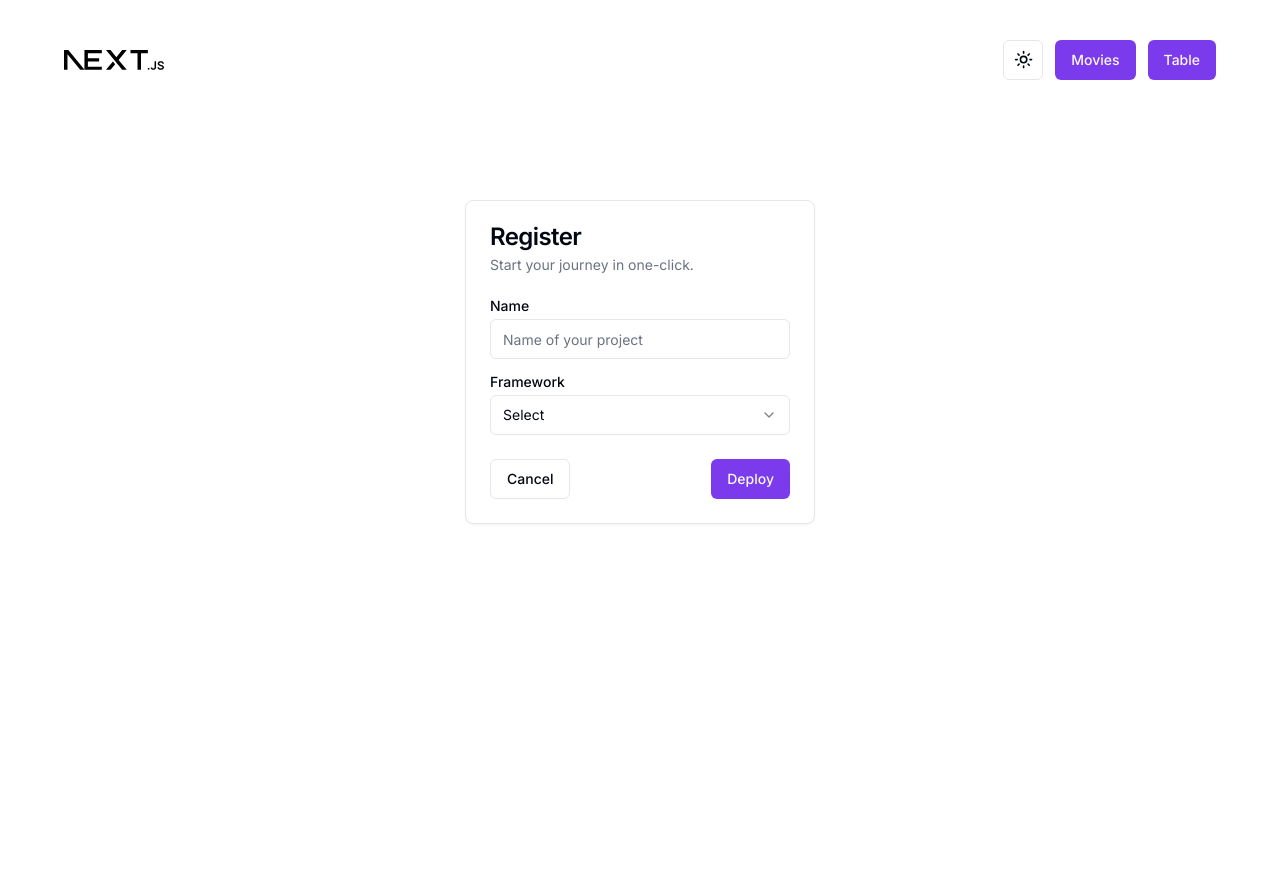
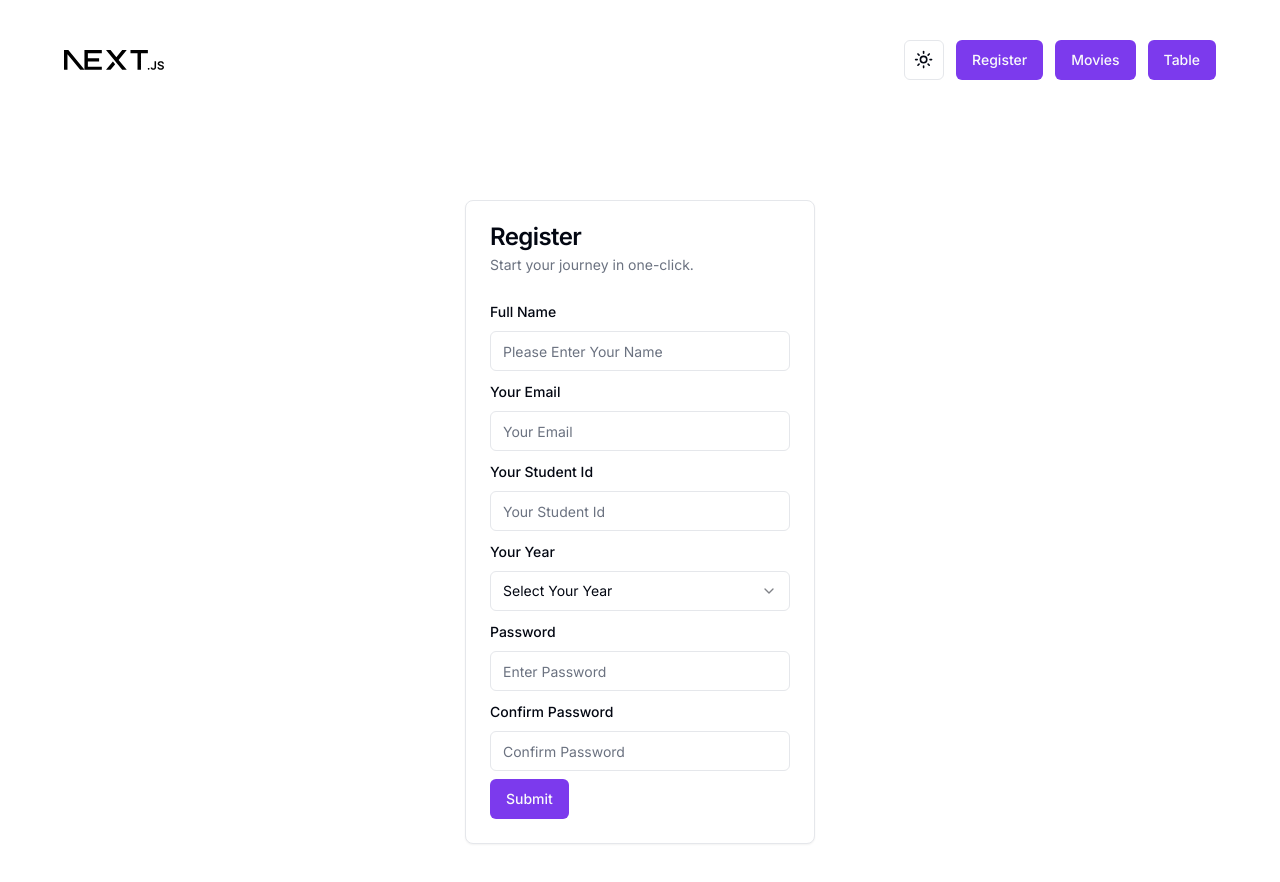
Before and after one commit to siddiquenaim/shadcn-practice-project, a Next.js app: page /register in a window 1280 px wide. Shown: the top 882 px of the page. Before the commit the page ends 800 px from the top, so only its background shows below. Built offline with nearby package versions, Linux system fonts and the light colour scheme.

Commit message:
Completed react hook form

```diff
--- a/app/register/RegisterForm.tsx
+++ b/app/register/RegisterForm.tsx
@@ -1,14 +1,23 @@
+"use client";
+
 import { Button } from "@/components/ui/button";
 import {
   Card,
   CardContent,
   CardDescription,
-  CardFooter,
   CardHeader,
   CardTitle,
 } from "@/components/ui/card";
 import { Input } from "@/components/ui/input";
-import { Label } from "@/components/ui/label";
+import {
+  Form,
+  FormControl,
+  FormDescription,
+  FormField,
+  FormItem,
+  FormLabel,
+  FormMessage,
+} from "@/components/ui/form";
 import {
   Select,
   SelectItem,
@@ -17,10 +26,32 @@
   SelectValue,
 } from "@/components/ui/select";
 import React from "react";
+import { useForm } from "react-hook-form";
+import { registerSchema } from "../validators/auth";
+import { z } from "zod";
+import { zodResolver } from "@hookform/resolvers/zod";
 
-type Props = {};
+type Input = z.infer<typeof registerSchema>;
 
-const RegisterForm = (props: Props) => {
+const RegisterForm = () => {
+  const form = useForm<Input>({
+    resolver: zodResolver(registerSchema),
+    defaultValues: {
+      confirmPassword: "",
+      email: "",
+      name: "",
+      password: "",
+      studentId: "",
+      year: "",
+    },
+  });
+
+  const onSubmit = (data: any) => {
+    console.log(data);
+  };
+
+  //   console.log(form.watch());
+
   return (
     <div className="my-10">
       <Card className="w-[350px] mx-auto">
@@ -29,33 +60,113 @@
           <CardDescription>Start your journey in one-click.</CardDescription>
         </CardHeader>
         <CardContent>
-          <form>
-            <div className="grid w-full items-center gap-4">
-              <div className="flex flex-col space-y-1.5">
-                <Label htmlFor="name">Name</Label>
-                <Input id="name" placeholder="Name of your project" />
-              </div>
-              <div className="flex flex-col space-y-1.5">
-                <Label htmlFor="framework">Framework</Label>
-                <Select>
-                  <SelectTrigger id="framework">
-                    <SelectValue placeholder="Select" />
-                  </SelectTrigger>
-                  <SelectContent position="popper">
-                    <SelectItem value="next">Next.js</SelectItem>
-                    <SelectItem value="sveltekit">SvelteKit</SelectItem>
-                    <SelectItem value="astro">Astro</SelectItem>
-                    <SelectItem value="nuxt">Nuxt.js</SelectItem>
-                  </SelectContent>
-                </Select>
-              </div>
-            </div>
-          </form>
+          <Form {...form}>
+            <form onSubmit={form.handleSubmit(onSubmit)} className="space-y-2">
+              <FormField
+                control={form.control}
+                name="name"
+                render={({ field }) => (
+                  <FormItem>
+                    <FormLabel>Full Name</FormLabel>
+                    <FormControl>
+                      <Input placeholder="Please Enter Your Name" {...field} />
+                    </FormControl>
+                    <FormMessage />
+                  </FormItem>
+                )}
+              />
+              <FormField
+                control={form.control}
+                name="email"
+                render={({ field }) => (
+                  <FormItem>
+                    <FormLabel>Your Email</FormLabel>
+                    <FormControl>
+                      <Input placeholder="Your Email" {...field} />
+                    </FormControl>
+                    <FormMessage />
+                  </FormItem>
+                )}
+              />
+              <FormField
+                control={form.control}
+                name="studentId"
+                render={({ field }) => (
+                  <FormItem>
+                    <FormLabel>Your Student Id</FormLabel>
+                    <FormControl>
+                      <Input placeholder="Your Student Id" {...field} />
+                    </FormControl>
+                    <FormMessage />
+                  </FormItem>
+                )}
+              />
+              <FormField
+                control={form.control}
+                name="year"
+                render={({ field }) => (
+                  <FormItem>
+                    <FormLabel>Your Year</FormLabel>
+                    <Select
+                      onValueChange={field.onChange}
+                      defaultValue={field.value}
+                    >
+                      <FormControl>
+                        <SelectTrigger>
+                          <SelectValue placeholder="Select Your Year" />
+                        </SelectTrigger>
+                      </FormControl>
+
+                      <SelectContent>
+                        {[8, 9, 10].map((year) => (
+                          <SelectItem value={year.toString()} key={year}>
+                            Year {year}
+                          </SelectItem>
+                        ))}
+                      </SelectContent>
+                    </Select>
+                    <FormMessage />
+                  </FormItem>
+                )}
+              />
+              <FormField
+                control={form.control}
+                name="password"
+                render={({ field }) => (
+                  <FormItem>
+                    <FormLabel>Password</FormLabel>
+                    <FormControl>
+                      <Input
+                        type="password"
+                        placeholder="Enter Password"
+                        {...field}
+                      />
+                    </FormControl>
+                    <FormMessage />
+                  </FormItem>
+                )}
+              />
+              <FormField
+                control={form.control}
+                name="confirmPassword"
+                render={({ field }) => (
+                  <FormItem>
+                    <FormLabel>Confirm Password</FormLabel>
+                    <FormControl>
+                      <Input
+                        type="password"
+                        placeholder="Confirm Password"
+                        {...field}
+                      />
+                    </FormControl>
+                    <FormMessage />
+                  </FormItem>
+                )}
+              />
+              <Button type="submit">Submit</Button>
+            </form>
+          </Form>
         </CardContent>
-        <CardFooter className="flex justify-between">
-          <Button variant="outline">Cancel</Button>
-          <Button>Deploy</Button>
-        </CardFooter>
       </Card>
     </div>
   );
--- a/app/validators/auth.ts
+++ b/app/validators/auth.ts
@@ -2,9 +2,12 @@
 
 export const registerSchema = z.object({
   email: z.string().email(),
-  name: z.string().min(3).max(255),
+  name: z
+    .string()
+    .min(3, { message: "Your Name Should Not Be That Short" })
+    .max(255),
   studentId: z.string().min(7).max(7),
-  year: z.string().min(2).max(10),
+  year: z.string().min(1).max(10),
   password: z.string().min(6).max(100),
   confirmPassword: z.string().min(6).max(100),
 });
--- a/components/custom/Nav.tsx
+++ b/components/custom/Nav.tsx
@@ -23,6 +23,9 @@
       {/* buttons */}
       <div className="flex items-center gap-3">
         <ModeToggle />
+        <Link href="register">
+          <Button>Register</Button>
+        </Link>
         <Link href="movies">
           <Button>Movies</Button>
         </Link>
```
